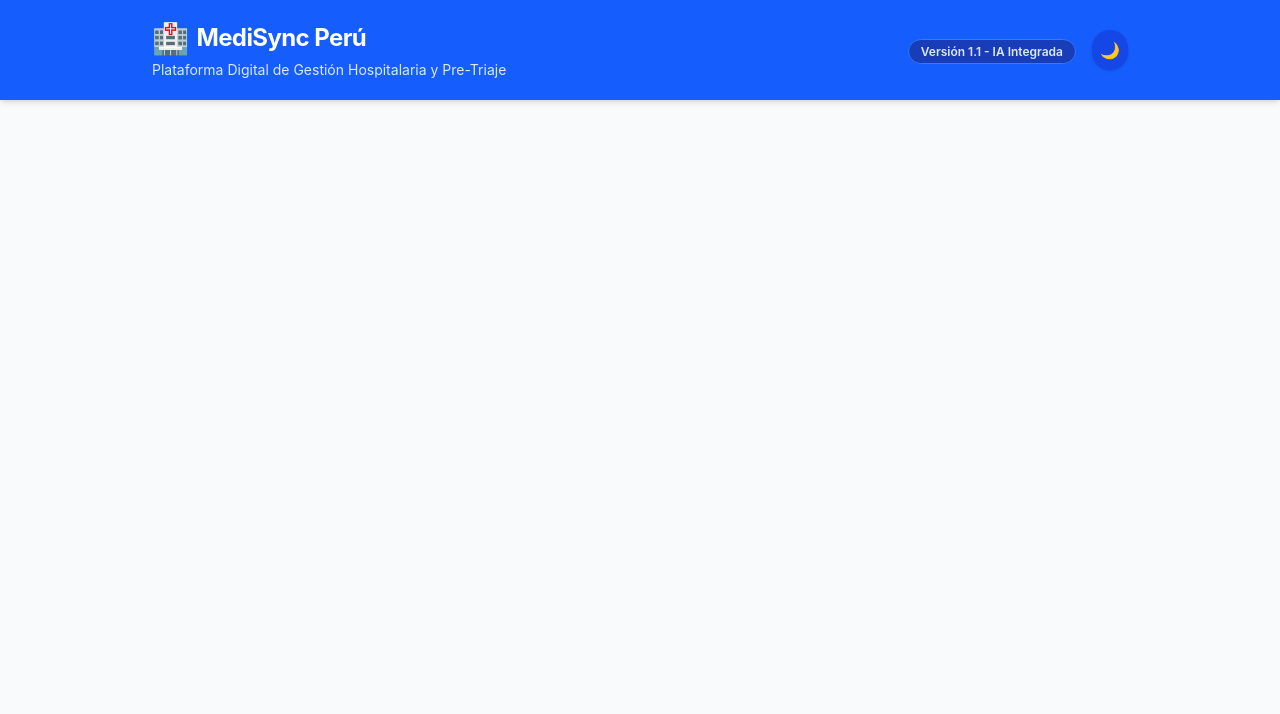
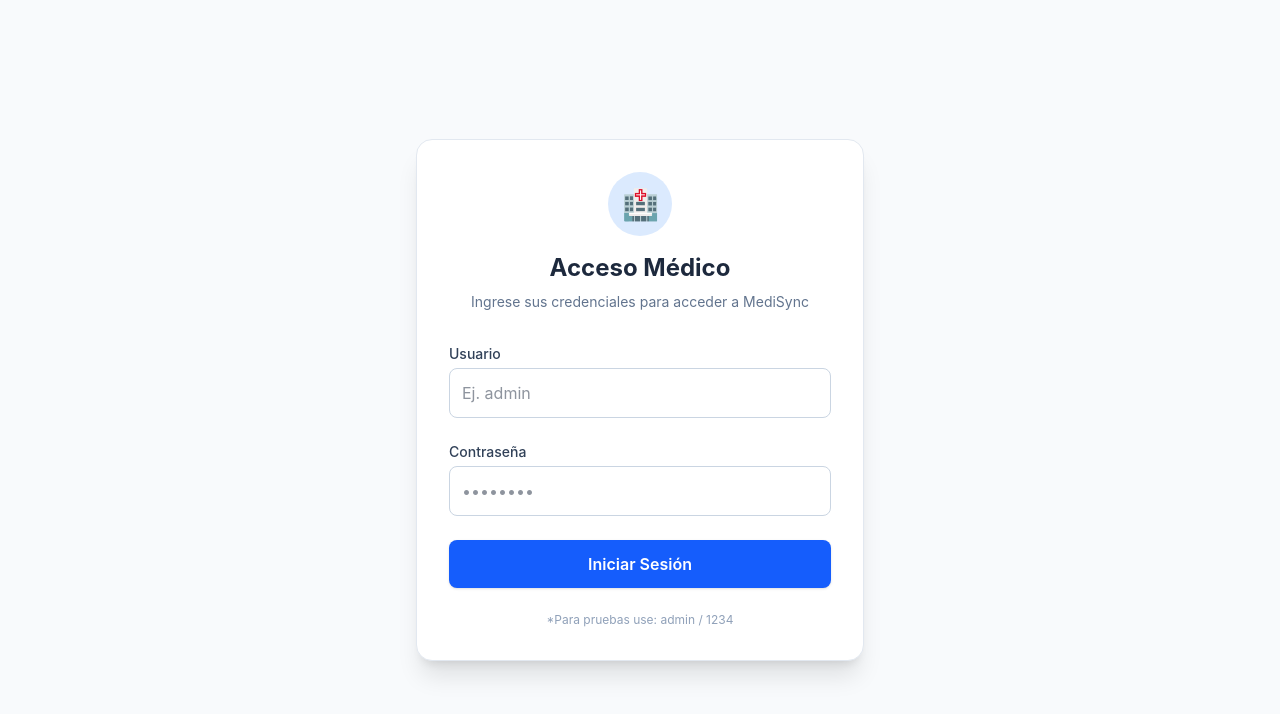
Before and after one commit to MSanchezVasquez/medisync-clinica-digital, a React (Vite) app in the folder frontend/: page /login in a window 1280 px wide. Shown: the top 714 px of the page. Built offline with nearby package versions, Linux system fonts and the light colour scheme.

Commit message:
feat(frontend): implementación de vistas de Login y Dashboard con persistencia de sesión

```diff
--- a/frontend/src/App.tsx
+++ b/frontend/src/App.tsx
@@ -1,18 +1,39 @@
-import { BrowserRouter, Routes, Route, Navigate } from 'react-router-dom';
+import { BrowserRouter, Routes, Route, Navigate, useLocation } from 'react-router-dom';
 import { Toaster } from 'sonner';
 import { Header } from './components/Header';
 import { Triaje } from './pages/Triaje';
+import { Login } from './pages/Login';
+import { Dashboard } from './pages/Dashboard';
+
+// Pequeño componente para ocultar el Header en la ruta de Login
+const LayoutConHeader = ({ children }: { children: React.ReactNode }) => {
+  const location = useLocation();
+  const esconderHeader = location.pathname === '/login';
+
+  return (
+    <>
+      {!esconderHeader && <Header />}
+      {children}
+    </>
+  );
+};
 
 function App() {
   return (
     <BrowserRouter>
       <div className="min-h-screen bg-slate-50 dark:bg-slate-950 text-slate-800 dark:text-slate-200 font-sans selection:bg-blue-200 dark:selection:bg-blue-900 transition-colors duration-300">
-        <Header />
         <Toaster richColors position="top-right" />
-        <Routes>
-          <Route path="/" element={<Navigate to="/triaje" replace />} />
-          <Route path="/triaje" element={<Triaje />} />
-        </Routes>
+
+        <LayoutConHeader>
+          <Routes>
+            {/* Ahora la ruta inicial es el Login */}
+            <Route path="/" element={<Navigate to="/login" replace />} />
+
+            <Route path="/login" element={<Login />} />
+            <Route path="/dashboard" element={<Dashboard />} />
+            <Route path="/triaje" element={<Triaje />} />
+          </Routes>
+        </LayoutConHeader>
       </div>
     </BrowserRouter>
   );
--- /dev/null
+++ b/frontend/src/pages/Dashboard.tsx
@@ -0,0 +1,27 @@
+export const Dashboard = () => {
+  return (
+    <main className="max-w-5xl mx-auto px-6 py-10">
+      <h2 className="text-2xl font-bold text-slate-800 dark:text-slate-100 mb-6">
+        Panel de Control Principal
+      </h2>
+
+      <div className="grid grid-cols-1 md:grid-cols-3 gap-6 mb-8">
+        {/* Tarjetas de métricas rápidas */}
+        <div className="bg-white dark:bg-slate-900 p-6 rounded-xl border border-slate-200 dark:border-slate-800 shadow-sm transition-colors duration-300">
+          <h3 className="text-slate-500 dark:text-slate-400 text-sm font-medium">Pacientes Hoy</h3>
+          <p className="text-3xl font-bold text-slate-800 dark:text-slate-100 mt-2">14</p>
+        </div>
+        <div className="bg-white dark:bg-slate-900 p-6 rounded-xl border border-slate-200 dark:border-slate-800 shadow-sm transition-colors duration-300">
+          <h3 className="text-slate-500 dark:text-slate-400 text-sm font-medium">
+            Urgencias Altas
+          </h3>
+          <p className="text-3xl font-bold text-red-600 dark:text-red-500 mt-2">2</p>
+        </div>
+        <div className="bg-white dark:bg-slate-900 p-6 rounded-xl border border-slate-200 dark:border-slate-800 shadow-sm transition-colors duration-300">
+          <h3 className="text-slate-500 dark:text-slate-400 text-sm font-medium">Estado de IA</h3>
+          <p className="text-3xl font-bold text-green-600 dark:text-green-500 mt-2">Activo</p>
+        </div>
+      </div>
+    </main>
+  );
+};
--- /dev/null
+++ b/frontend/src/pages/Login.tsx
@@ -0,0 +1,90 @@
+import { useState } from 'react';
+import { useNavigate } from 'react-router-dom';
+import { toast } from 'sonner';
+
+export const Login = () => {
+  const [credenciales, setCredenciales] = useState({ usuario: '', password: '' });
+  const navigate = useNavigate();
+
+  const handleLogin = (e: React.FormEvent) => {
+    e.preventDefault();
+
+    // Simulación de validación de backend
+    if (credenciales.usuario === 'admin' && credenciales.password === '1234') {
+      // Persistencia local para mantener la sesión activa
+      localStorage.setItem('medisync_auth', 'true');
+      toast.success('Sesión iniciada correctamente');
+      navigate('/dashboard'); // Redirigimos al dashboard tras el éxito
+    } else {
+      toast.error('Credenciales incorrectas. Intente de nuevo.');
+    }
+  };
+
+  const handleChange = (e: React.ChangeEvent<HTMLInputElement>) => {
+    setCredenciales({
+      ...credenciales,
+      [e.target.name]: e.target.value,
+    });
+  };
+
+  return (
+    <div className="min-h-screen flex items-center justify-center bg-slate-50 dark:bg-slate-950 transition-colors duration-300 px-6">
+      <div className="max-w-md w-full bg-white dark:bg-slate-900 rounded-2xl shadow-xl border border-slate-200 dark:border-slate-800 p-8 transition-colors duration-300">
+        {/* Encabezado del Formulario */}
+        <div className="text-center mb-8">
+          <div className="inline-flex items-center justify-center w-16 h-16 rounded-full bg-blue-100 dark:bg-blue-900/30 mb-4">
+            <span className="text-3xl">🏥</span>
+          </div>
+          <h2 className="text-2xl font-bold text-slate-800 dark:text-slate-100">Acceso Médico</h2>
+          <p className="text-sm text-slate-500 dark:text-slate-400 mt-2">
+            Ingrese sus credenciales para acceder a MediSync
+          </p>
+        </div>
+
+        {/* Formulario */}
+        <form onSubmit={handleLogin} className="space-y-6">
+          <div>
+            <label className="block text-sm font-medium text-slate-700 dark:text-slate-300 mb-1">
+              Usuario
+            </label>
+            <input
+              type="text"
+              name="usuario"
+              value={credenciales.usuario}
+              onChange={handleChange}
+              className="w-full bg-transparent border border-slate-300 dark:border-slate-700 rounded-lg p-3 text-slate-800 dark:text-slate-100 focus:outline-none focus:ring-2 focus:ring-blue-500 transition-colors duration-300"
+              placeholder="Ej. admin"
+              required
+            />
+          </div>
+
+          <div>
+            <label className="block text-sm font-medium text-slate-700 dark:text-slate-300 mb-1">
+              Contraseña
+            </label>
+            <input
+              type="password"
+              name="password"
+              value={credenciales.password}
+              onChange={handleChange}
+              className="w-full bg-transparent border border-slate-300 dark:border-slate-700 rounded-lg p-3 text-slate-800 dark:text-slate-100 focus:outline-none focus:ring-2 focus:ring-blue-500 transition-colors duration-300"
+              placeholder="••••••••"
+              required
+            />
+          </div>
+
+          <button
+            type="submit"
+            className="w-full bg-blue-600 hover:bg-blue-700 text-white font-semibold py-3 px-4 rounded-lg shadow-sm transition-colors duration-200"
+          >
+            Iniciar Sesión
+          </button>
+        </form>
+
+        <div className="mt-6 text-center text-xs text-slate-400 dark:text-slate-500">
+          *Para pruebas use: admin / 1234
+        </div>
+      </div>
+    </div>
+  );
+};
```
